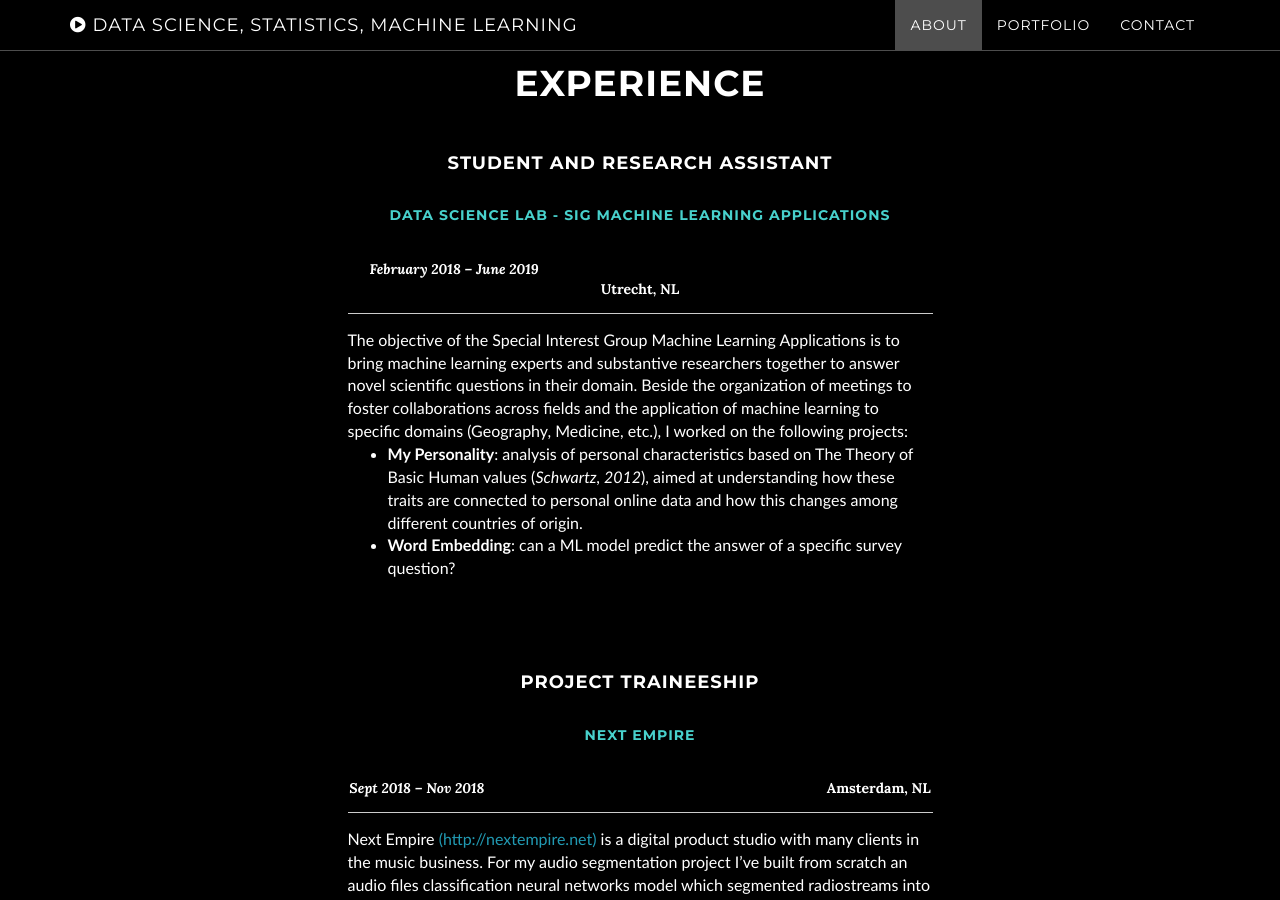
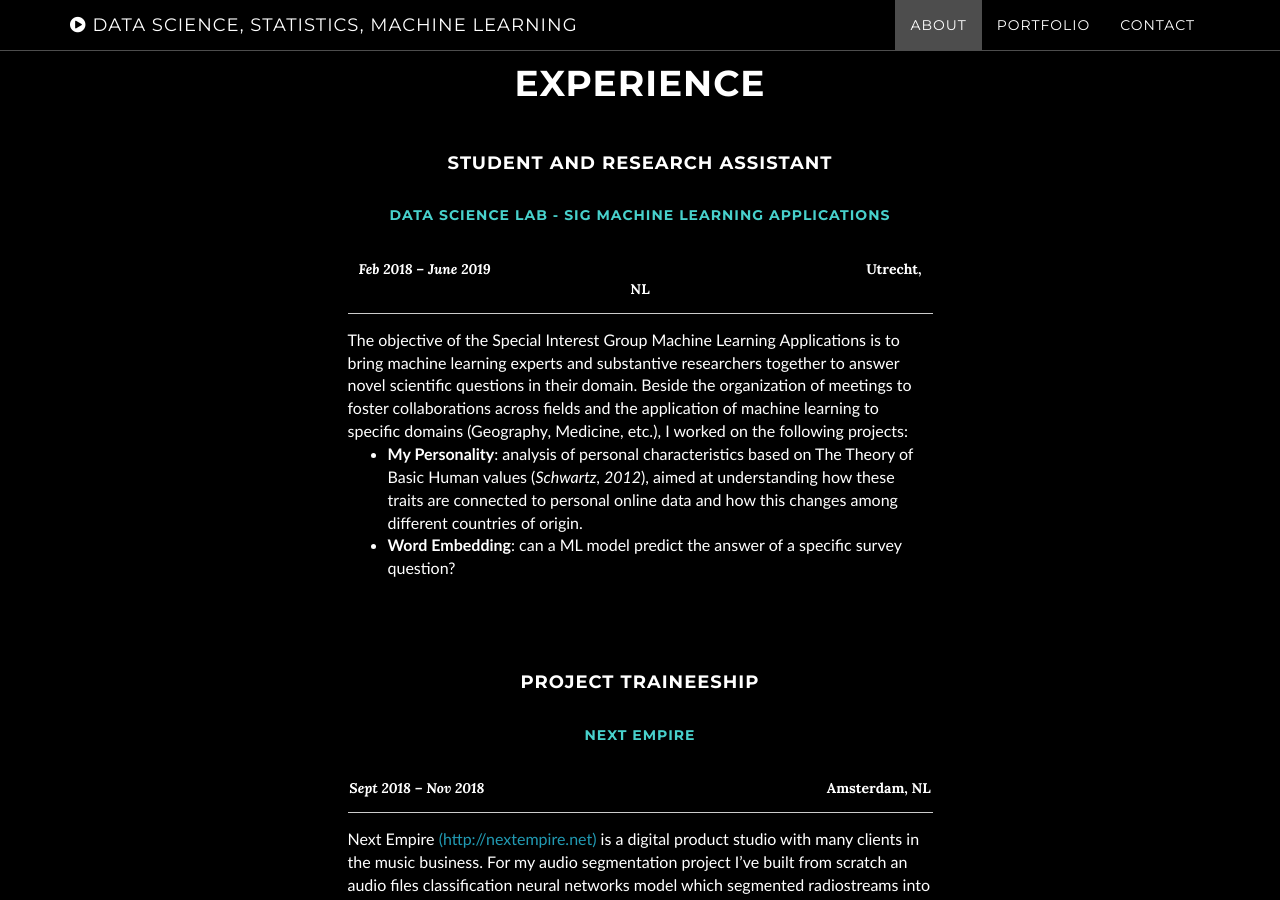
Before and after one commit to AgneseG/AgneseG.github.io, a Jekyll site: the page built from index.html, in a window 1280 px wide and 900 px high, scrolled down 1036 px. Built offline with Jekyll 4.4.1, drawn with Linux system fonts in a browser that asks for light colours.

Commit message:
Update about.html

```diff
--- a/_includes/about.html
+++ b/_includes/about.html
@@ -19,7 +19,7 @@
                 <div class="cntr">
 <h4 " >Student and Research Assistant</h4>
 <h5 style="color:#48D1CC">Data Science Lab - SIG Machine Learning Applications</h5>
-<strong  style="text-align: left;"><em>February 2018 &ndash; June 2019 &nbsp;</em> &nbsp;&nbsp;&nbsp;&nbsp;&nbsp;&nbsp;&nbsp;&nbsp;&nbsp;&nbsp;&nbsp;&nbsp;&nbsp; &nbsp;&nbsp;&nbsp; &nbsp;&nbsp;&nbsp;&nbsp;&nbsp;&nbsp;&nbsp;&nbsp;&nbsp;&nbsp;  &nbsp;&nbsp;&nbsp; &nbsp;&nbsp;&nbsp;&nbsp;&nbsp;&nbsp;&nbsp;&nbsp; &nbsp;  &nbsp; &nbsp; &nbsp; &nbsp; &nbsp; &nbsp; &nbsp; &nbsp; &nbsp; &nbsp;&nbsp; &nbsp; &nbsp; &nbsp; &nbsp; &nbsp; &nbsp; &nbsp; &nbsp; &nbsp; &nbsp; &nbsp; &nbsp; &nbsp; &nbsp; &nbsp; &nbsp; &nbsp; Utrecht, NL</strong>
+<strong  style="text-align: left;"><em>Feb 2018 &ndash; June 2019 &nbsp;</em> &nbsp;&nbsp;&nbsp;&nbsp;&nbsp;&nbsp;&nbsp;&nbsp;&nbsp;&nbsp;&nbsp;&nbsp;&nbsp; &nbsp;&nbsp;&nbsp; &nbsp;&nbsp;&nbsp;&nbsp;&nbsp;&nbsp;&nbsp;&nbsp;&nbsp;&nbsp;  &nbsp;&nbsp;&nbsp; &nbsp;&nbsp;&nbsp;&nbsp;&nbsp;&nbsp;&nbsp;&nbsp; &nbsp;  &nbsp; &nbsp; &nbsp; &nbsp; &nbsp; &nbsp; &nbsp; &nbsp; &nbsp; &nbsp;&nbsp; &nbsp; &nbsp; &nbsp; &nbsp; &nbsp; &nbsp; &nbsp; &nbsp; &nbsp; &nbsp; &nbsp; &nbsp; &nbsp; &nbsp; &nbsp; &nbsp; &nbsp; Utrecht, NL</strong>
 <hr/>
                                   <div  style="font-family:Optima;font-size:16px;font-weight:500;text-align: left;" >The objective of the Special Interest Group Machine Learning Applications is to bring machine learning experts and substantive researchers together to answer novel scientific questions in their domain. Beside the organization of meetings to foster collaborations across fields and the application of machine learning to specific domains (Geography, Medicine, etc.), I worked on the following projects:</div>
 <ul>
```
